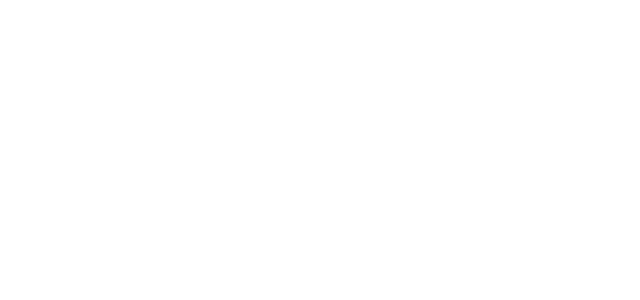
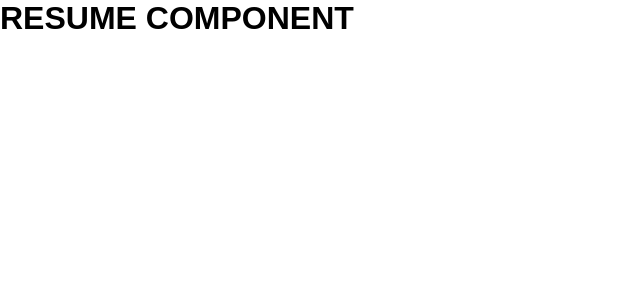
Before and after one commit to marcusviniciusmo/My_Portfolio__, a React (Vite) app in the folder frontend/: page /resume in a window 1280 px wide. Before the commit this address had no page. Shown: the top 300 px of the page, without its empty margins (0-640 px from the left). Built offline with nearby package versions, Linux system fonts and the light colour scheme.

Commit message:
Resume component created

```diff
--- /dev/null
+++ b/frontend/src/components/Resume/index.tsx
@@ -0,0 +1,7 @@
+export function Resume() {
+  return (
+    <>
+      <h1>RESUME COMPONENT</h1>
+    </>
+  );
+}
--- a/frontend/src/routes/Router.tsx
+++ b/frontend/src/routes/Router.tsx
@@ -1,12 +1,14 @@
 import { Routes, Route } from 'react-router-dom';
 import { Home } from '../views/Home';
 import { About } from '../components/About';
+import { Resume } from '../components/Resume';
 
 export function Router() {
   return (
     <Routes>
       <Route path="/" element={<Home />} />
       <Route path="/about" element={<About />} />
+      <Route path="/resume" element={<Resume />} />
     </Routes>
   );
 }
```
